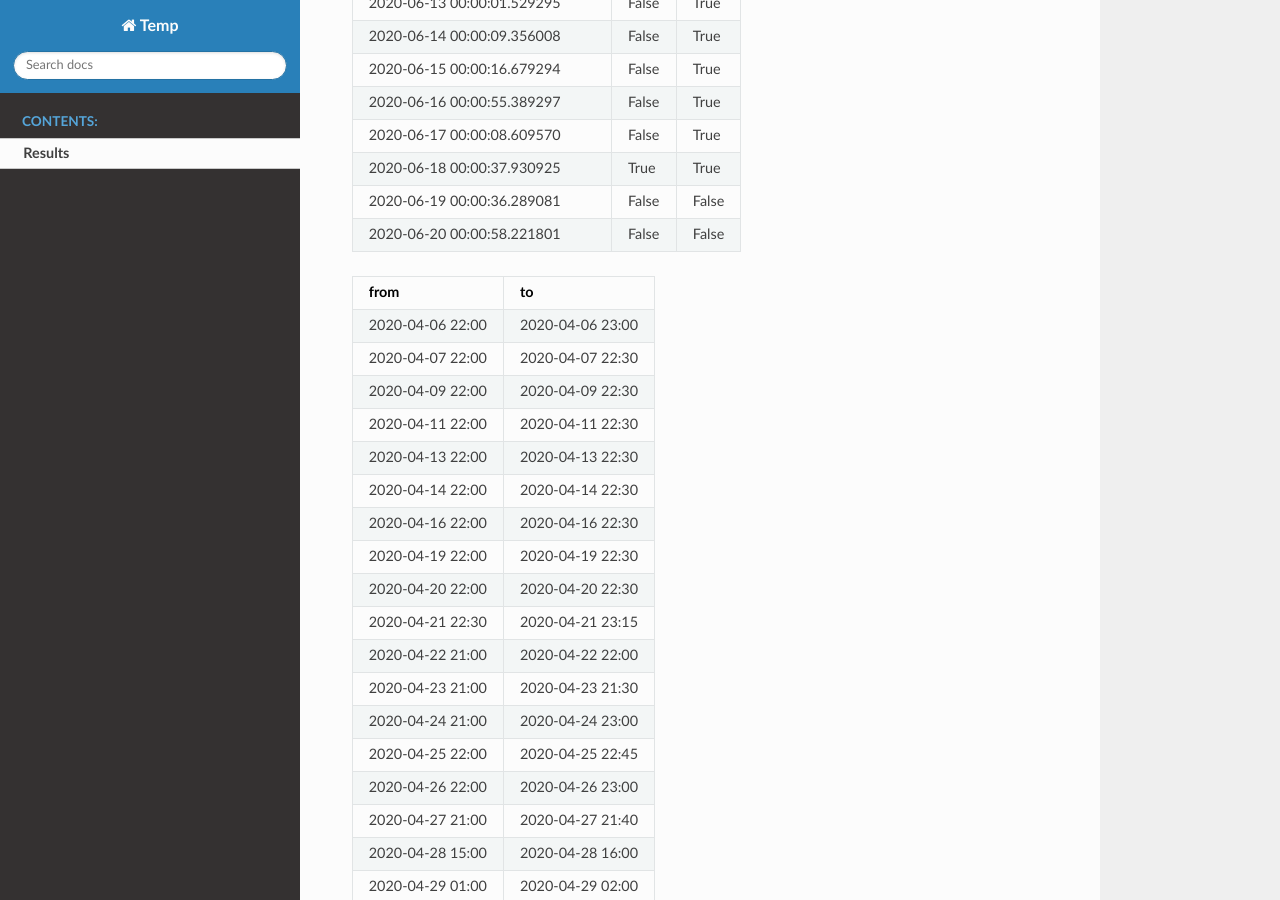
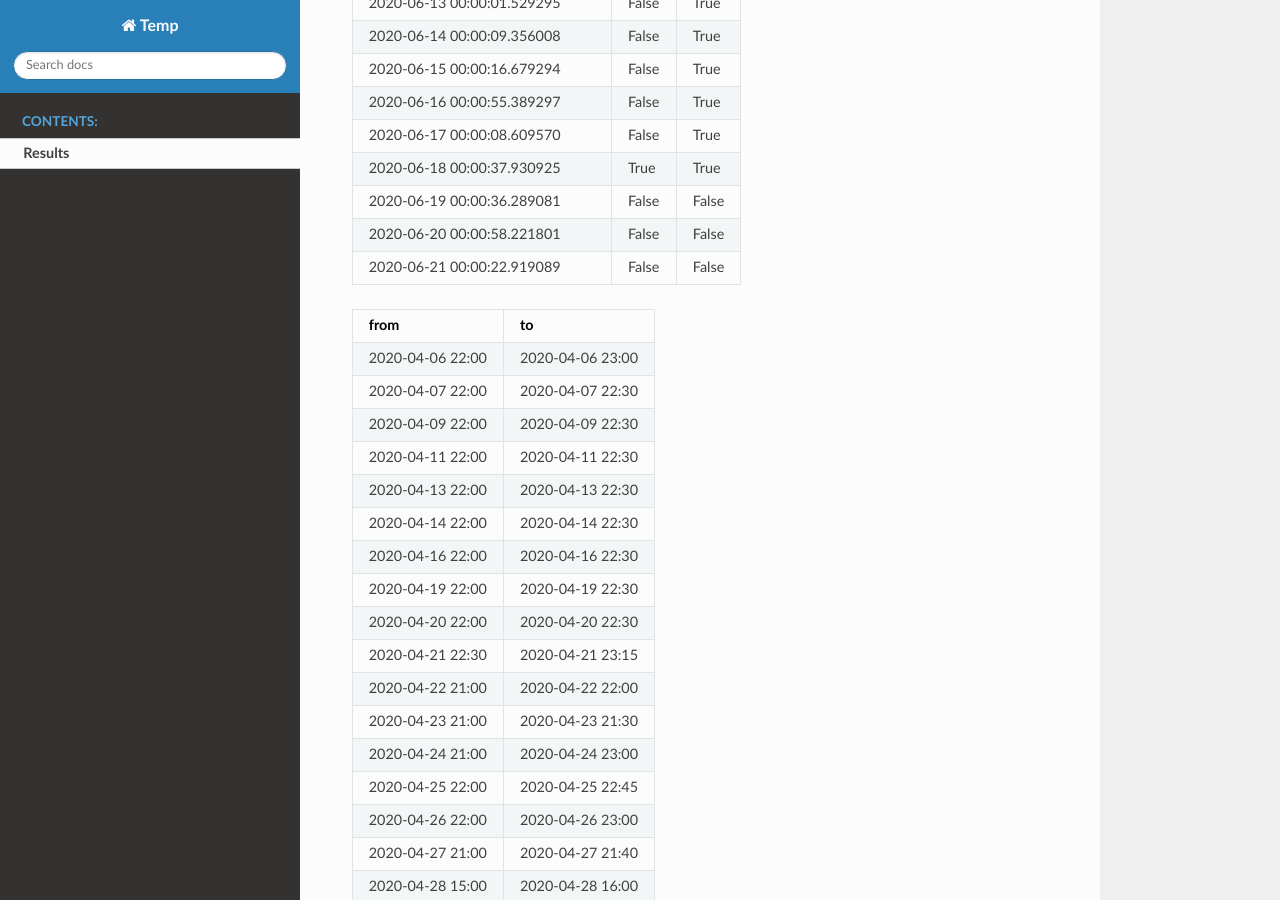
Before and after one commit to shlomow/queries-results, a Sphinx documentation site: the page built from source/results.rst, in a window 1280 px wide and 900 px high, scrolled down 2495 px. Built offline with Sphinx 7.4.7 and the Read the Docs theme 2.0.0, drawn with Linux system fonts in a browser that asks for light colours.

Commit message:
update results

```diff
--- a/source/results.rst
+++ b/source/results.rst
@@ -84,6 +84,7 @@ forth experiment: 18.06.2020
    2020-06-18 00:00:37.930925, True, True
    2020-06-19 00:00:36.289081, False, False
    2020-06-20 00:00:58.221801, False, False
+   2020-06-21 00:00:22.919089, False, False
 
 .. csv-table::
    :header: "from", "to"
```
Also changed, not shown: results.json (+1 -1 lines).
